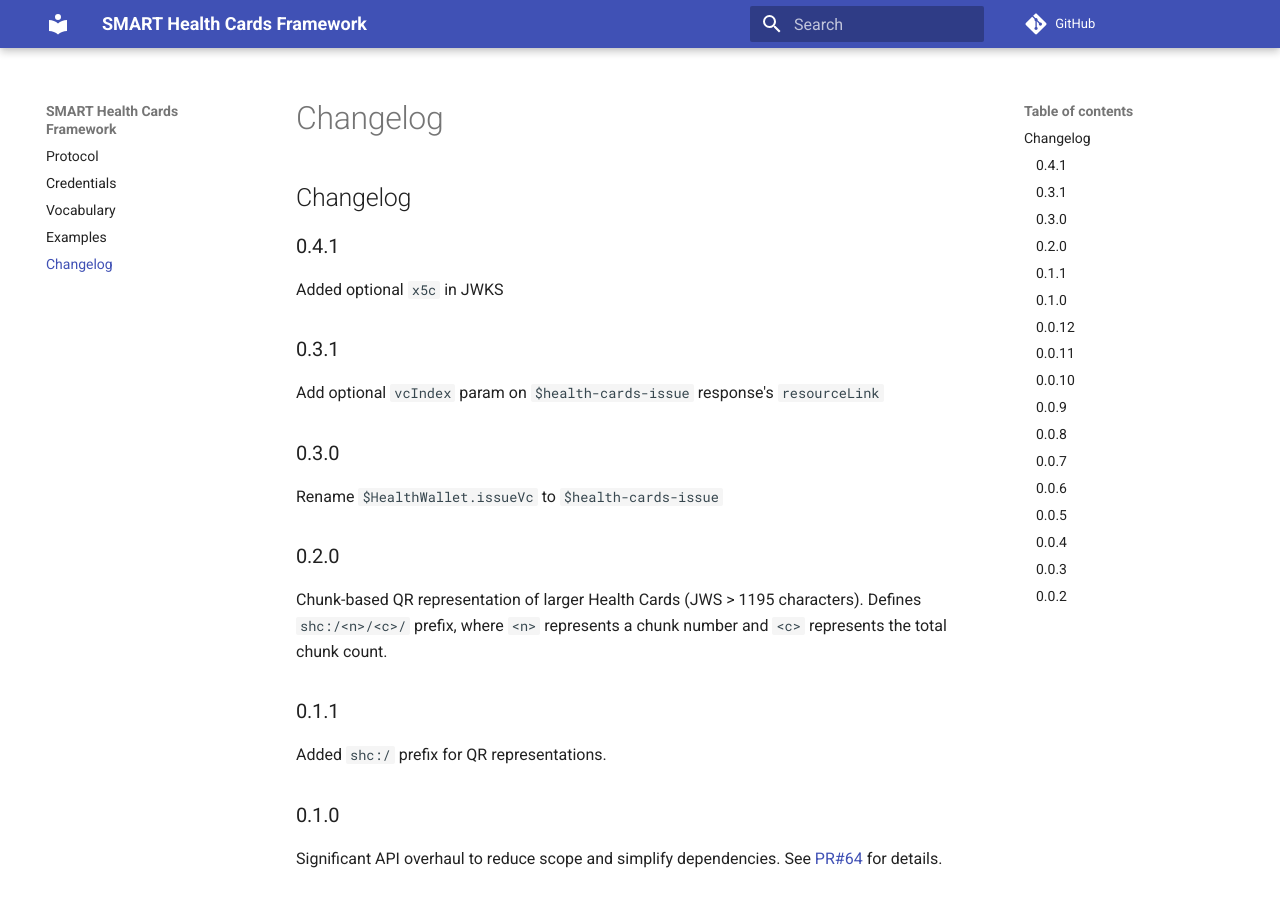
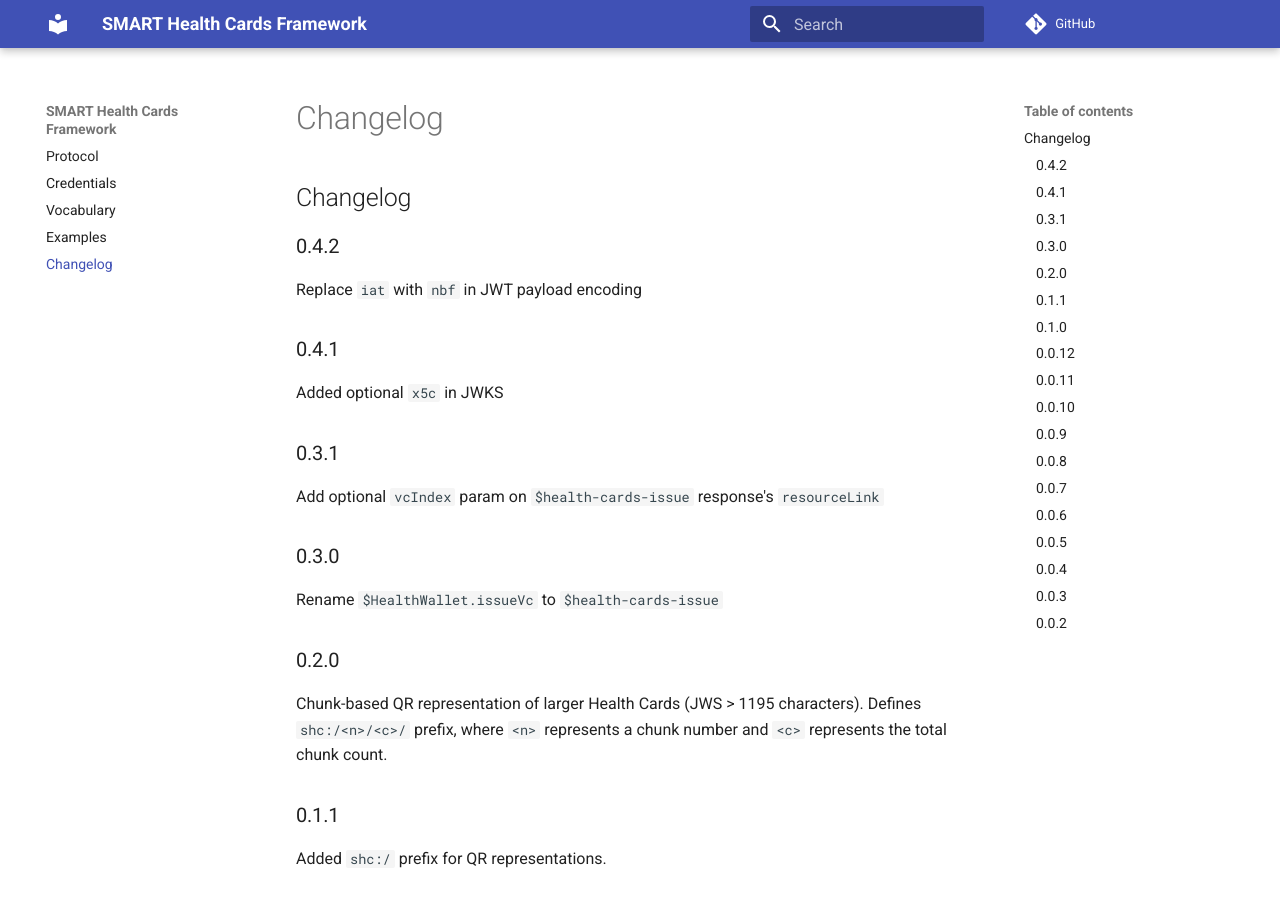
Before and after one commit to smart-on-fhir/health-cards, an MkDocs documentation site: the page built from docs/changelog.md, in a window 1280 px wide and 900 px high. Built offline with MkDocs 1.6.1 and Material for MkDocs 9.7.7, drawn with Linux system fonts in a browser that asks for light colours; comment, search, counter and statistics services are not loaded.

Commit message:
update changelog

```diff
--- a/docs/changelog.md
+++ b/docs/changelog.md
@@ -1,4 +1,8 @@
 # Changelog
+
+## 0.4.2
+
+Replace `iat` with `nbf` in JWT payload encoding
 
 ## 0.4.1
 
```
